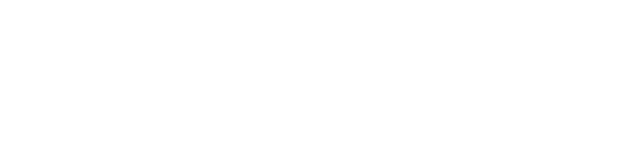
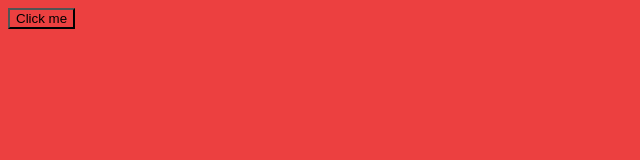
Before and after one commit to seapineapple/W_repository, a plain HTML site: page index.html in a window 1280 px wide. Shown: the whole page, without its empty margins (0-640 px from the left). Drawn offline with Linux system fonts and the light colour scheme.

Commit message:
izveidoju daudzas izmai'nas

```diff
--- a/index.html
+++ b/index.html
@@ -8,5 +8,6 @@
 </head>
 <body>
     <script src="script.js"></script>
+    <button id="myButton">Click me</button>
 </body>
 </html>
--- a/styles.css
+++ b/styles.css
@@ -0,0 +1,3 @@
+* {
+    background: #ec4040;
+}
```
Also changed, not shown: secrets.txt (added).
